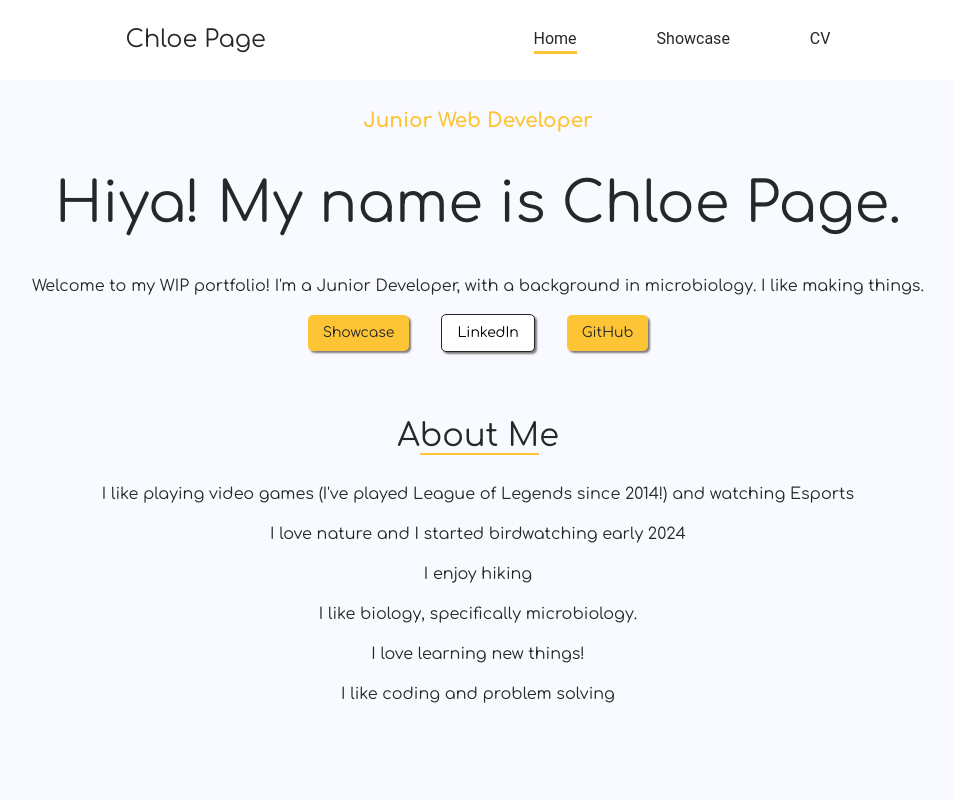
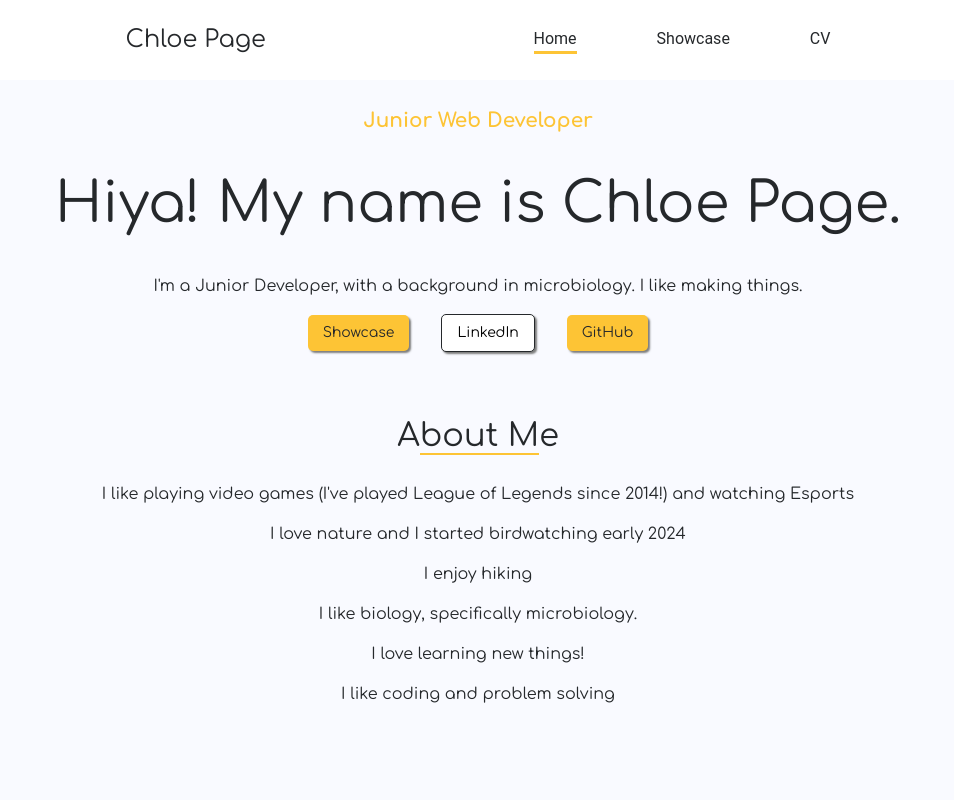
Before and after one commit to ChloeSAPage/portfolio, a React (Vite) app: page / in a window 1280 px wide. Shown: the top 800 px of the page, without its empty margins (162-1116 px from the left). Built offline with nearby package versions, Linux system fonts and the light colour scheme.

Commit message:
Update home

```diff
--- a/src/components/views/Home/Home.jsx
+++ b/src/components/views/Home/Home.jsx
@@ -23,7 +23,6 @@ function Home() {
             <h4 className={styles.tagline}>Junior Web Developer</h4>
             <h1 className={styles.heading}>Hiya! My name is Chloe Page.</h1>
             <p>
-                Welcome to my WIP portfolio!
                 I'm a Junior Developer, with a background in microbiology. I
                 like making things.
             </p>
```
